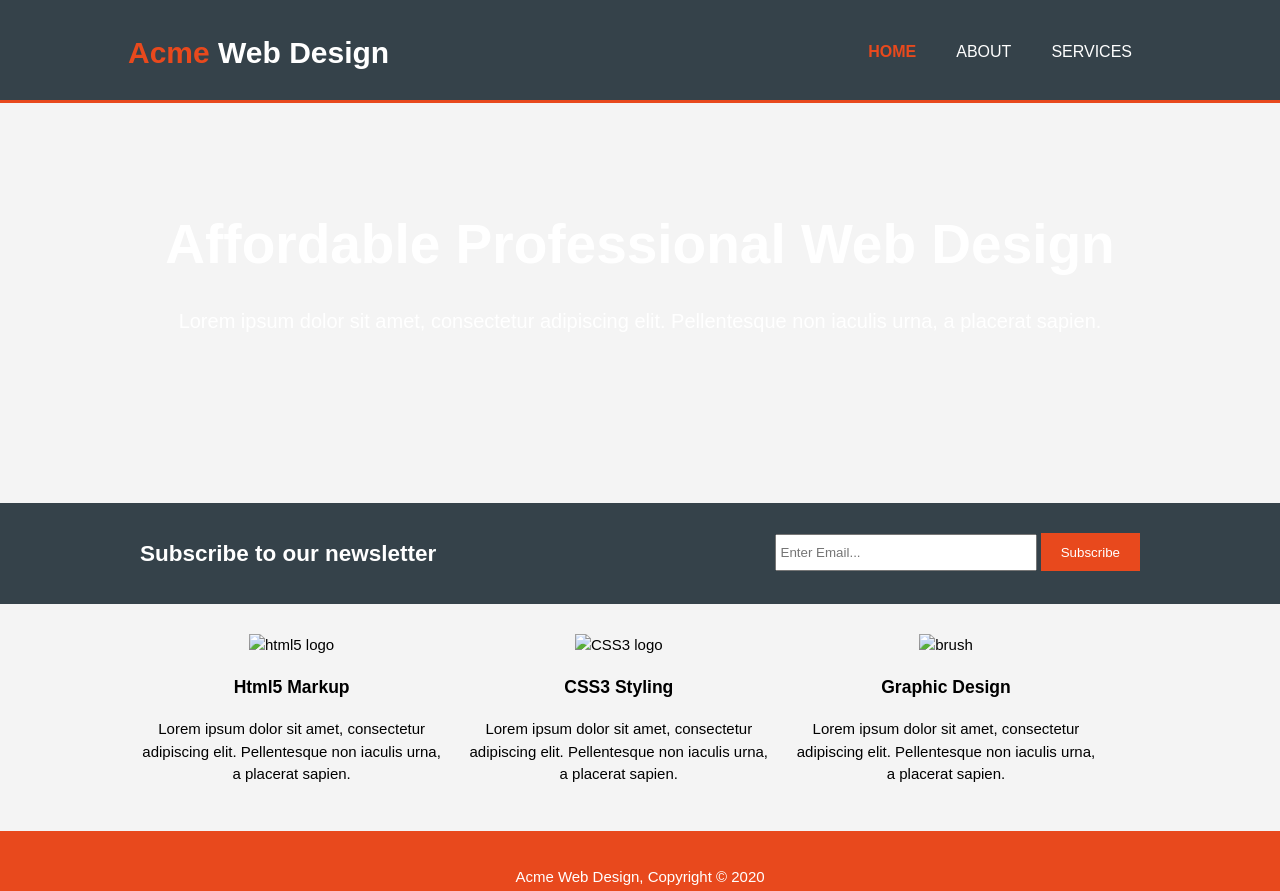
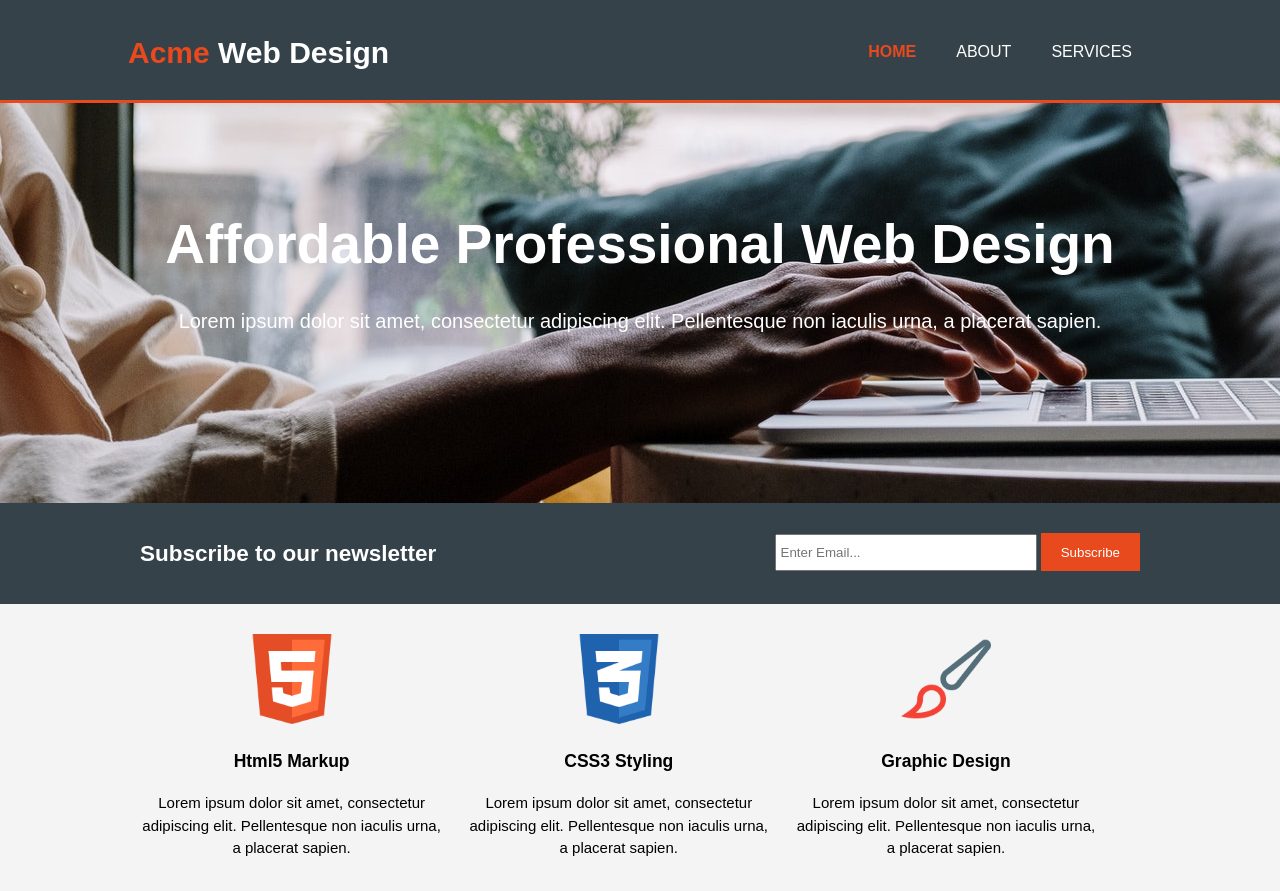
Before and after one commit to crayburn18/Acme-Web-Design, a plain HTML site: page index.html in a window 1280 px wide. Shown: the top 891 px of the page. Drawn offline with Linux system fonts and the light colour scheme; the site is published under a folder, as on GitHub Pages, so addresses that start at the root find nothing.

Commit message:
fixed file path for images

```diff
--- a/index.html
+++ b/index.html
@@ -40,17 +40,17 @@
         <section id="boxes">
             <div class="container">
                 <div class="box">
-                    <img src="/images/iconfinder_badge-html-5_317755.png" alt="html5 logo">
+                    <img src="images/iconfinder_badge-html-5_317755.png" alt="html5 logo">
                     <h3>Html5 Markup</h3>
                     <p>Lorem ipsum dolor sit amet, consectetur adipiscing elit. Pellentesque non iaculis urna, a placerat sapien.</p>
                 </div>
                 <div class="box">
-                    <img src="/images/iconfinder_badge-css-3_317756.png" alt="CSS3 logo">
+                    <img src="images/iconfinder_badge-css-3_317756.png" alt="CSS3 logo">
                     <h3>CSS3 Styling</h3>
                     <p>Lorem ipsum dolor sit amet, consectetur adipiscing elit. Pellentesque non iaculis urna, a placerat sapien.</p>
                 </div>
                 <div class="box">
-                    <img src="/images/iconfinder_Brush_728914.png" alt="brush">
+                    <img src="images/iconfinder_Brush_728914.png" alt="brush">
                     <h3>Graphic Design</h3>
                     <p>Lorem ipsum dolor sit amet, consectetur adipiscing elit. Pellentesque non iaculis urna, a placerat sapien.</p>
                 </div>
--- a/style.css
+++ b/style.css
@@ -81,7 +81,7 @@ header a:hover {
 
 #showcase {
     min-height: 400px;
-    background: url(/images/pexels-cottonbro-5054213.jpg) no-repeat 0 -400px;
+    background: url(images/pexels-cottonbro-5054213.jpg) no-repeat 0 -400px;
     text-align: center;
     color: white;
 }
```
